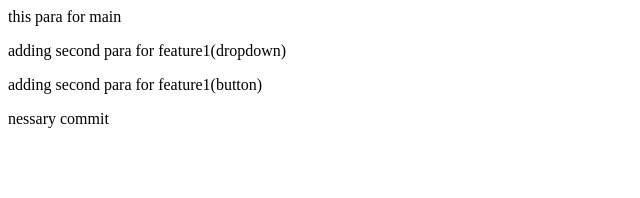
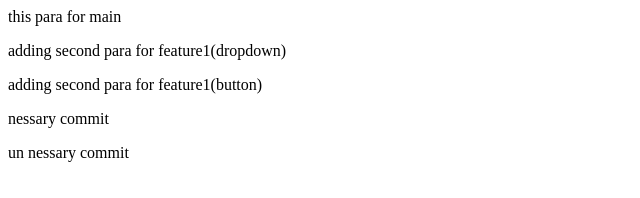
Before and after one commit to satyamkodale/learngit, a plain HTML site: page index.html in a window 1280 px wide. Shown: the full height of the page, 0-640 px from the left. Drawn offline with Linux system fonts and the light colour scheme.

Commit message:
trying again to test so added unnesary commit

```diff
--- a/index.html
+++ b/index.html
@@ -3,3 +3,4 @@
 <p>adding second para for feature1(button)</p>
 
 <p>nessary commit </p>
+<p>un nessary commit</p>
```
